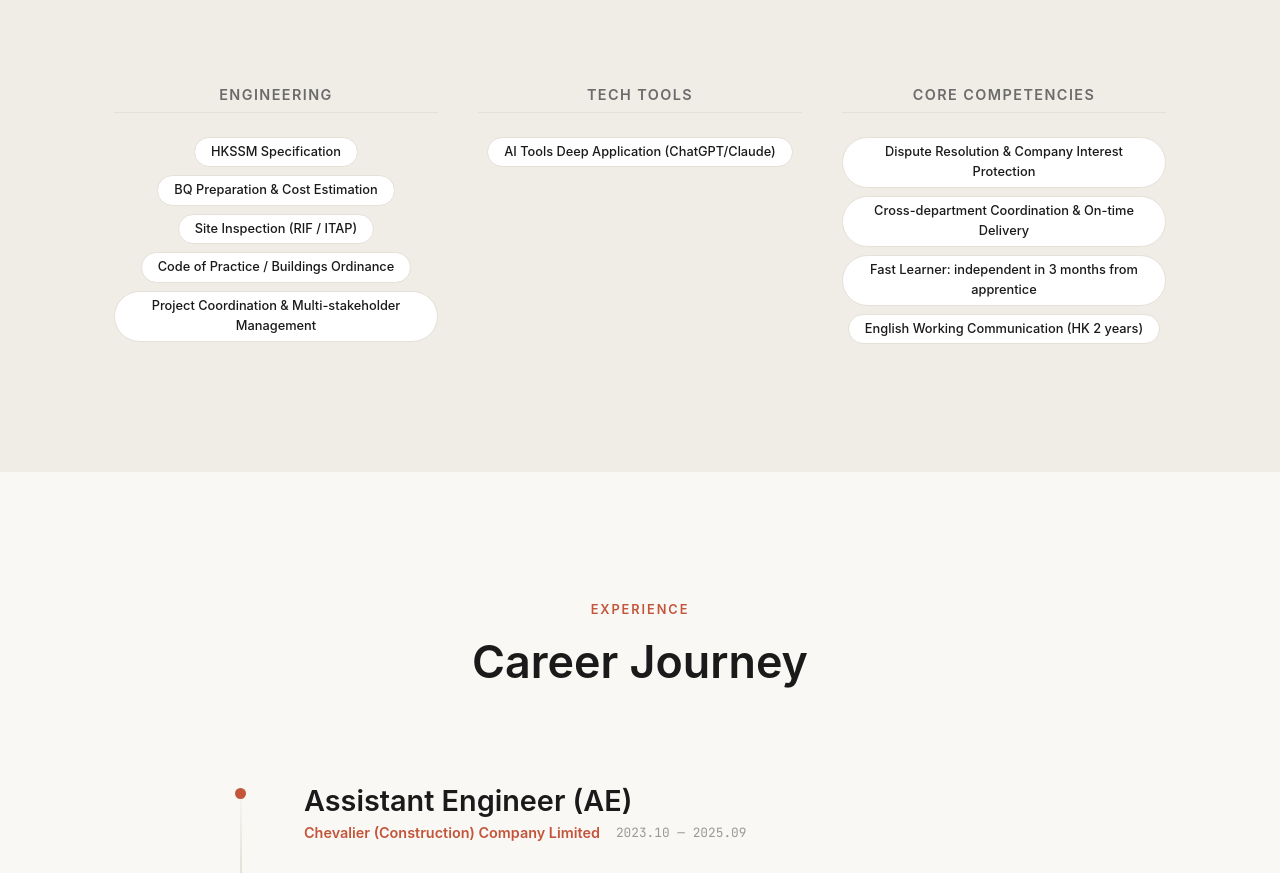
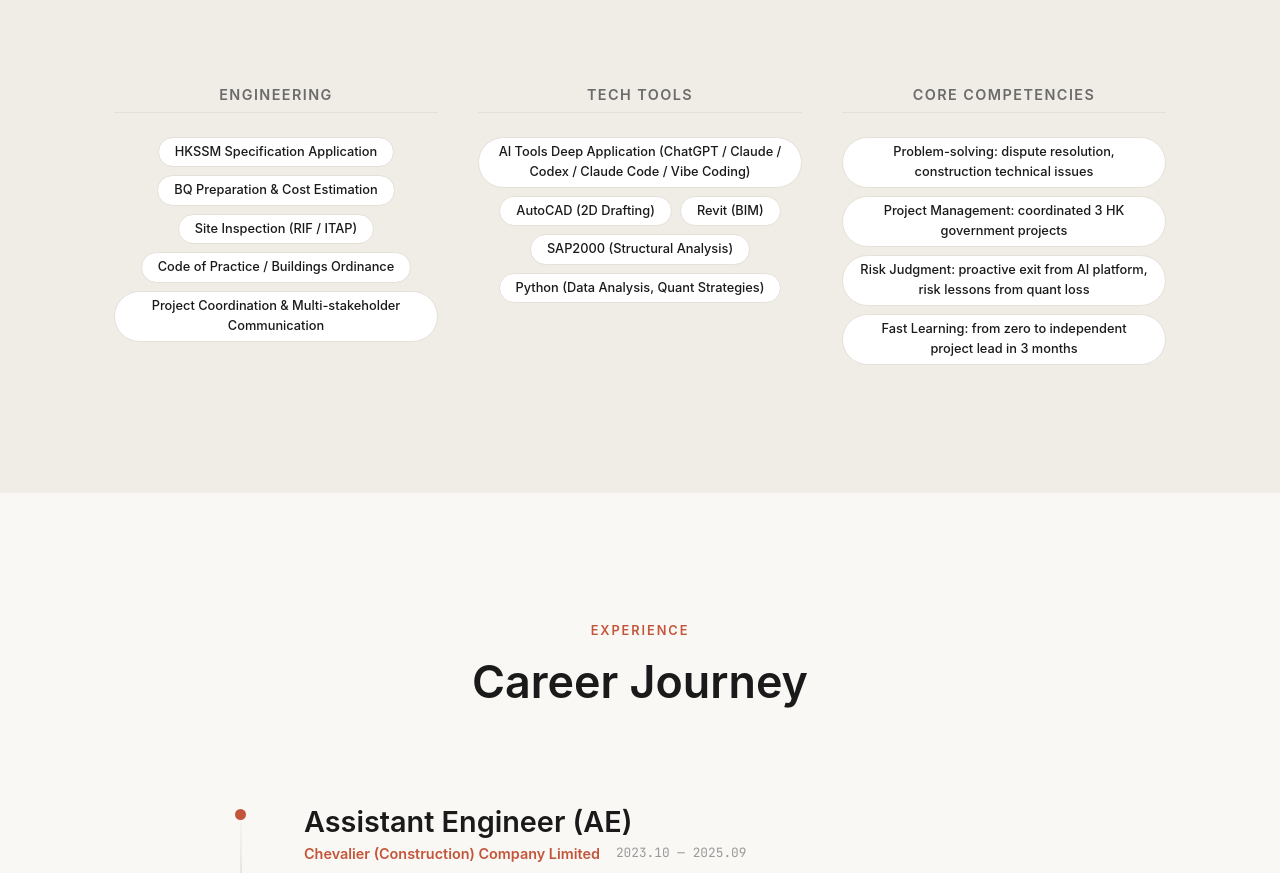
Before and after one commit to entropy66/portfolio, a React (Vite) app: page / in a window 1280 px wide. Shown: the part 2000-2873 px from the top of the page. Built offline with nearby package versions, Linux system fonts and the light colour scheme.

Commit message:
feat: update skills data with detailed categories

```diff
--- a/src/i18n/en.ts
+++ b/src/i18n/en.ts
@@ -79,16 +79,20 @@ const en = {
   ],
 
   skillsData: [
-    { name: 'HKSSM Specification', category: 'engineering' as const },
+    { name: 'HKSSM Specification Application', category: 'engineering' as const },
     { name: 'BQ Preparation & Cost Estimation', category: 'engineering' as const },
     { name: 'Site Inspection (RIF / ITAP)', category: 'engineering' as const },
     { name: 'Code of Practice / Buildings Ordinance', category: 'engineering' as const },
-    { name: 'Project Coordination & Multi-stakeholder Management', category: 'engineering' as const },
-    { name: 'AI Tools Deep Application (ChatGPT/Claude)', category: 'tech' as const },
-    { name: 'Dispute Resolution & Company Interest Protection', category: 'general' as const },
-    { name: 'Cross-department Coordination & On-time Delivery', category: 'general' as const },
-    { name: 'Fast Learner: independent in 3 months from apprentice', category: 'general' as const },
-    { name: 'English Working Communication (HK 2 years)', category: 'general' as const },
+    { name: 'Project Coordination & Multi-stakeholder Communication', category: 'engineering' as const },
+    { name: 'AI Tools Deep Application (ChatGPT / Claude / Codex / Claude Code / Vibe Coding)', category: 'tech' as const },
+    { name: 'AutoCAD (2D Drafting)', category: 'tech' as const },
+    { name: 'Revit (BIM)', category: 'tech' as const },
+    { name: 'SAP2000 (Structural Analysis)', category: 'tech' as const },
+    { name: 'Python (Data Analysis, Quant Strategies)', category: 'tech' as const },
+    { name: 'Problem-solving: dispute resolution, construction technical issues', category: 'general' as const },
+    { name: 'Project Management: coordinated 3 HK government projects', category: 'general' as const },
+    { name: 'Risk Judgment: proactive exit from AI platform, risk lessons from quant loss', category: 'general' as const },
+    { name: 'Fast Learning: from zero to independent project lead in 3 months', category: 'general' as const },
   ],
 
   experienceData: [
--- a/src/i18n/zh-CN.ts
+++ b/src/i18n/zh-CN.ts
@@ -79,16 +79,20 @@ const zhCN = {
   ],
 
   skillsData: [
-    { name: 'HKSSM 规范', category: 'engineering' as const },
-    { name: 'BQ 制作与成本估算', category: 'engineering' as const },
-    { name: '工地验收 (RIF / ITAP)', category: 'engineering' as const },
+    { name: 'HKSSM 规范应用', category: 'engineering' as const },
+    { name: 'BQ 编写与成本估算', category: 'engineering' as const },
+    { name: '施工验收（RIF / ITAP）', category: 'engineering' as const },
     { name: 'Code of Practice / Buildings Ordinance', category: 'engineering' as const },
     { name: '项目协调与多方沟通', category: 'engineering' as const },
-    { name: 'AI 工具深度应用 (ChatGPT/Claude)', category: 'tech' as const },
-    { name: '争议解决与公司利益保护', category: 'general' as const },
-    { name: '跨部门协调与按时交付', category: 'general' as const },
-    { name: '快速学习：3个月从学徒独立', category: 'general' as const },
-    { name: '英文工作沟通（香港2年）', category: 'general' as const },
+    { name: 'AI 工具深度应用（ChatGPT / Claude / Codex / Claude Code / Vibe Coding）', category: 'tech' as const },
+    { name: 'AutoCAD（2D图纸绘制）', category: 'tech' as const },
+    { name: 'Revit（建筑信息模型 BIM）', category: 'tech' as const },
+    { name: 'SAP2000（结构分析与计算）', category: 'tech' as const },
+    { name: 'Python（数据分析、量化策略）', category: 'tech' as const },
+    { name: '解决问题能力：处理利益纠纷、解决施工技术问题', category: 'general' as const },
+    { name: '项目管理能力：协调3个香港政府项目，确保按期交付', category: 'general' as const },
+    { name: '风险判断能力：AI中转站主动离场，量化亏损中提炼风控认知', category: 'general' as const },
+    { name: '快速学习能力：3个月从零基础独立负责项目', category: 'general' as const },
   ],
 
   experienceData: [
--- a/src/i18n/zh-TW.ts
+++ b/src/i18n/zh-TW.ts
@@ -79,16 +79,20 @@ const zhTW = {
   ],
 
   skillsData: [
-    { name: 'HKSSM 規範', category: 'engineering' as const },
-    { name: 'BQ 製作與成本估算', category: 'engineering' as const },
-    { name: '工地驗收 (RIF / ITAP)', category: 'engineering' as const },
+    { name: 'HKSSM 規範應用', category: 'engineering' as const },
+    { name: 'BQ 編寫與成本估算', category: 'engineering' as const },
+    { name: '施工驗收（RIF / ITAP）', category: 'engineering' as const },
     { name: 'Code of Practice / Buildings Ordinance', category: 'engineering' as const },
     { name: '項目協調與多方溝通', category: 'engineering' as const },
-    { name: 'AI 工具深度應用 (ChatGPT/Claude)', category: 'tech' as const },
-    { name: '爭議解決與公司利益保護', category: 'general' as const },
-    { name: '跨部門協調與按時交付', category: 'general' as const },
-    { name: '快速學習：3個月從學徒獨立', category: 'general' as const },
-    { name: '英文工作溝通（香港2年）', category: 'general' as const },
+    { name: 'AI 工具深度應用（ChatGPT / Claude / Codex / Claude Code / Vibe Coding）', category: 'tech' as const },
+    { name: 'AutoCAD（2D圖紙繪製）', category: 'tech' as const },
+    { name: 'Revit（建築信息模型 BIM）', category: 'tech' as const },
+    { name: 'SAP2000（結構分析與計算）', category: 'tech' as const },
+    { name: 'Python（數據分析、量化策略）', category: 'tech' as const },
+    { name: '解決問題能力：處理利益糾紛、解決施工技術問題', category: 'general' as const },
+    { name: '項目管理能力：協調3個香港政府項目，確保按期交付', category: 'general' as const },
+    { name: '風險判斷能力：AI中轉站主動離場，量化虧損中提煉風控認知', category: 'general' as const },
+    { name: '快速學習能力：3個月從零基礎獨立負責項目', category: 'general' as const },
   ],
 
   experienceData: [
```
